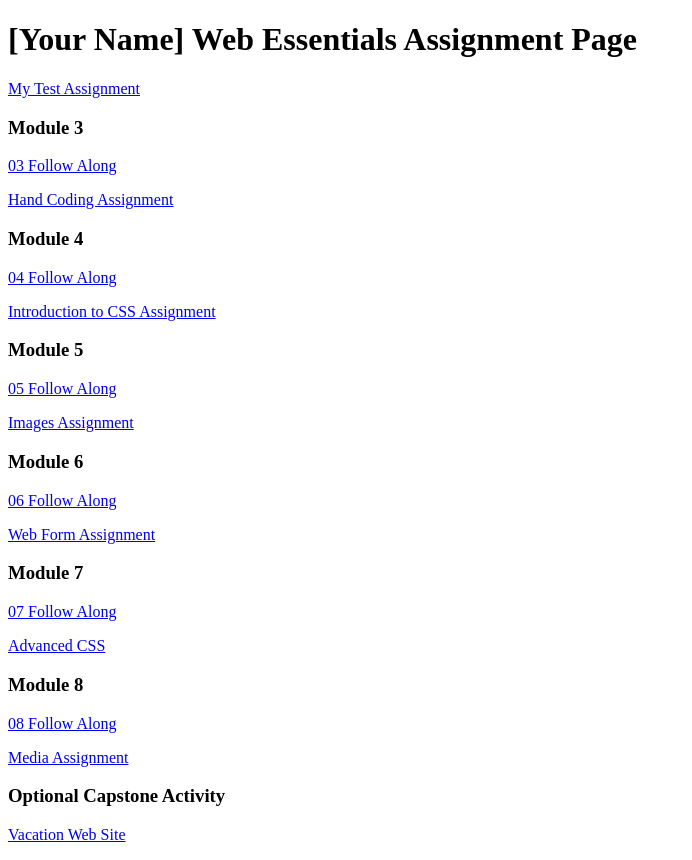
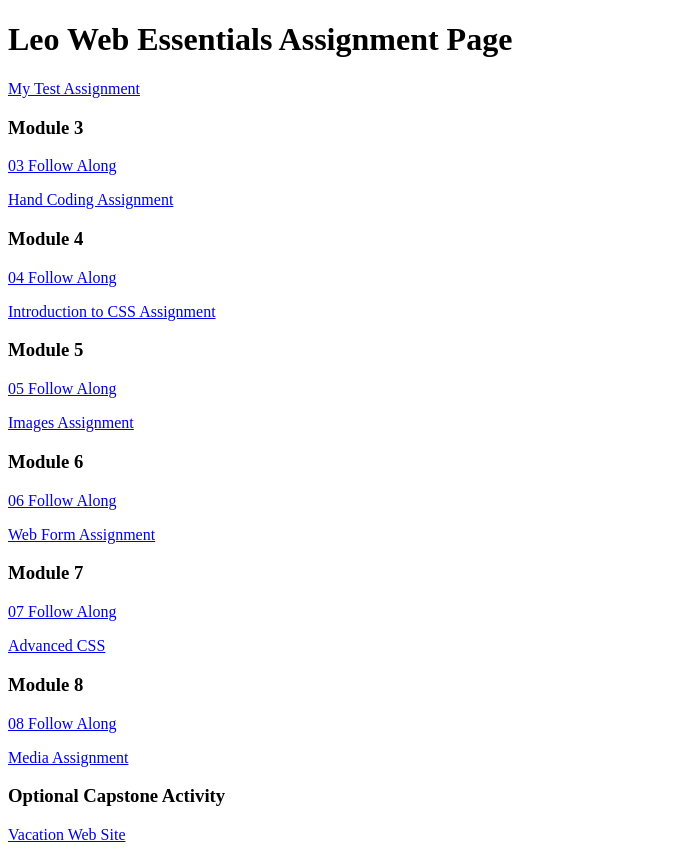
Before and after one commit to Monkyman-web/DWDD-1600, a plain HTML site: page index.html in a window 1280 px wide. Shown: the whole page, without its empty margins (0-692 px from the left). Drawn offline with Linux system fonts and the light colour scheme.

Commit message:
Added my name

```diff
--- a/index.html
+++ b/index.html
@@ -6,7 +6,7 @@
 		<title>dwdd 1600 assignment list page</title>
 	</head>
 	<body>
-		<h1>[Your Name] Web Essentials Assignment Page</h1>
+		<h1>Leo Web Essentials Assignment Page</h1>
 		<p><a href="01test">My Test Assignment</a></p>
 
 		<h3>Module 3</h3>
```
